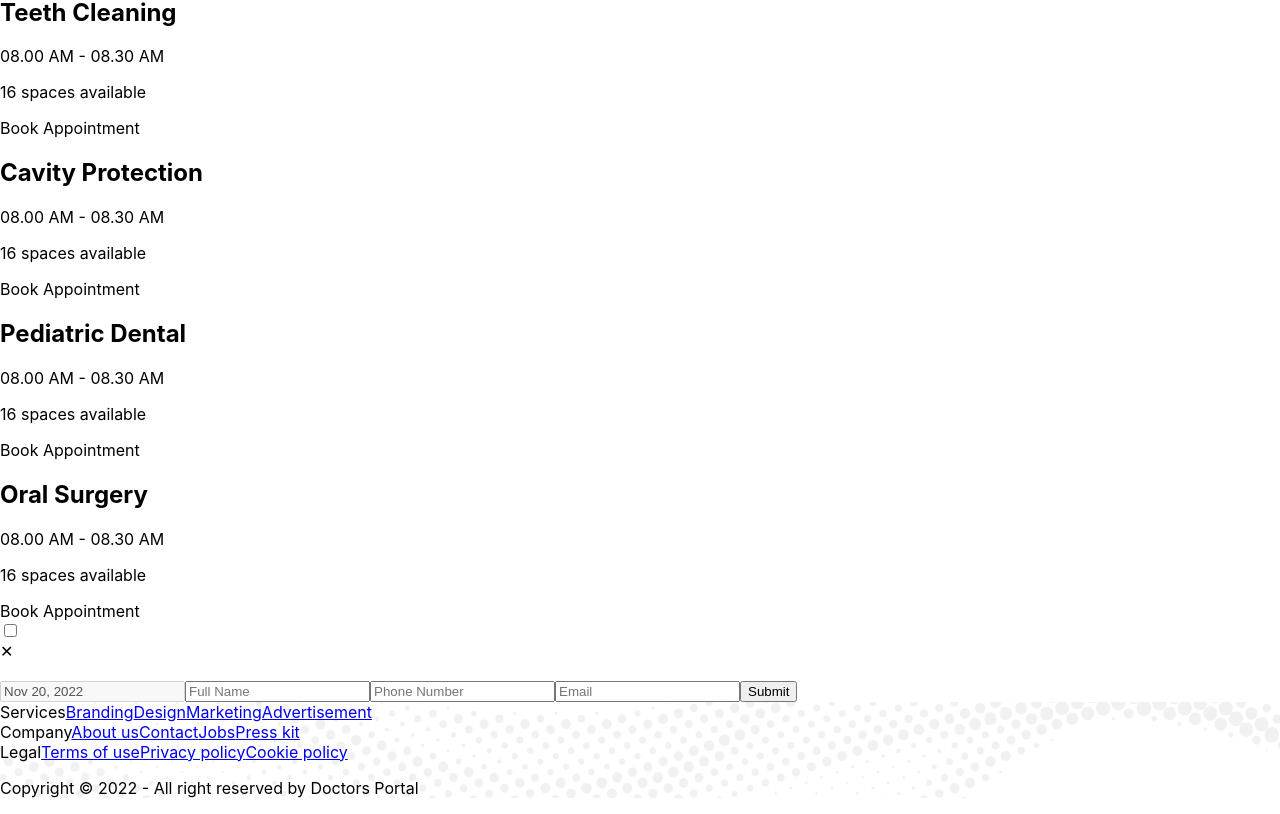
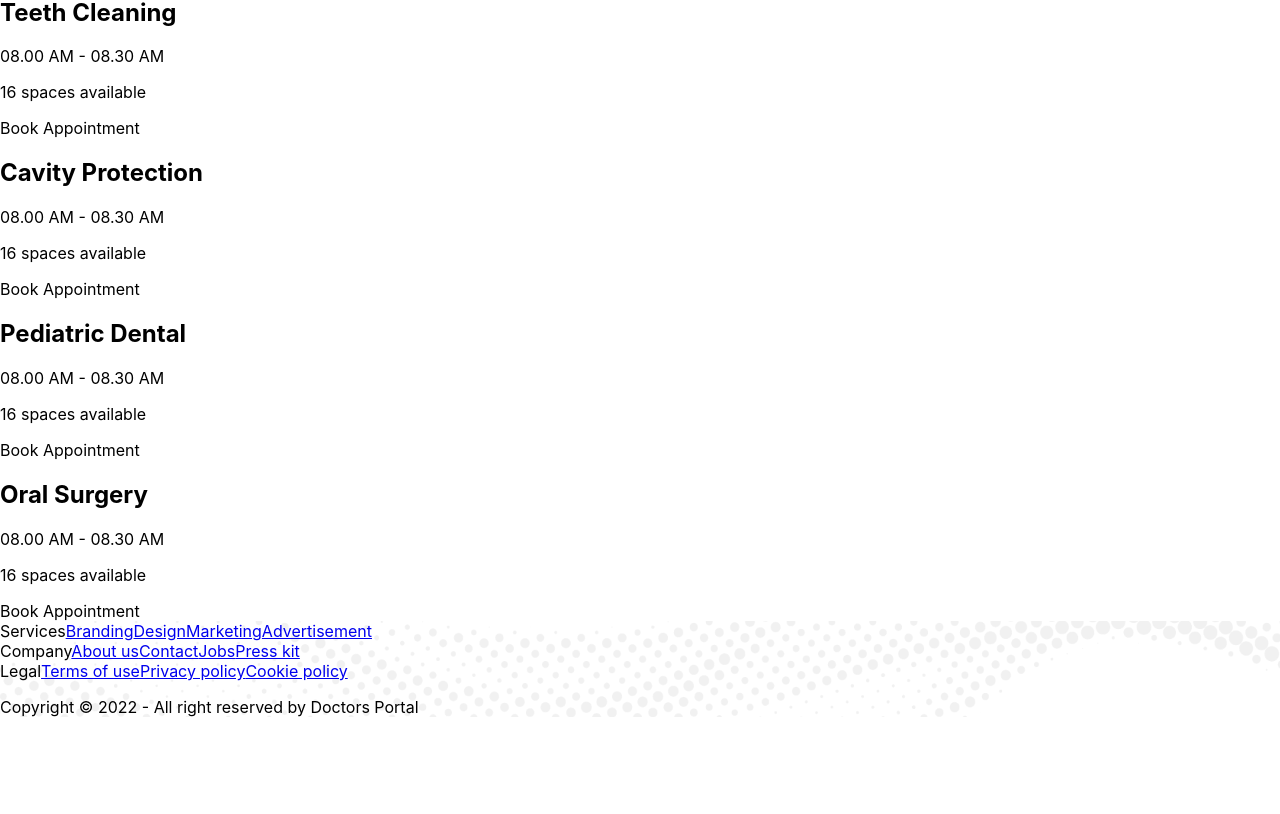
Before and after one commit to dev-parthive/doctors-portal-client, a React (Create React App) app: page /appointment in a window 1280 px wide. Shown: the part 2785-3599 px from the top of the page. After the commit the page ends 3518 px from the top, so only its background shows below. Built offline with nearby package versions, Linux system fonts and the light colour scheme.

Commit message:
appointment page fully done

```diff
--- a/src/pages/Appointment/AvailableAppointment/AppointmentOption.js
+++ b/src/pages/Appointment/AvailableAppointment/AppointmentOption.js
@@ -1,7 +1,7 @@
 import React from 'react';
 
 const AppointmentOption = ({appointmentOption , setTreatment}) => {
-    console.log(appointmentOption)
+    // console.log(appointmentOption)
     const{ name, slots, } =appointmentOption
     return (
         <div className="card shadow-xl my-8">
@@ -15,6 +15,7 @@
          className="btn btn-primary text-white uppercase  bg-gradient-to-r from-primary  to-secondary"
          onClick={()=>setTreatment(appointmentOption)}
          >Book Appointment</label>
+
     </div>
   </div>
 </div>
--- a/src/pages/Appointment/AvailableAppointment/AvailableAppointment.js
+++ b/src/pages/Appointment/AvailableAppointment/AvailableAppointment.js
@@ -5,7 +5,7 @@
 
 const AvailableAppointment = ({selectedDate}) => {
     const [appointmentOptions, setAppointmentOptions] = useState([])
-    const [treatment, setTreatment] = useState({})
+    const [treatment, setTreatment] = useState(null)
 
     useEffect( ()=>{
         fetch('appointemnetOption.json')
@@ -21,14 +21,14 @@
             <div className='grid grid-cols-1 lg:grid-cols-3 md:grid-cols-2 gap-5 mt-9'>
 
             {
-                appointmentOptions.map( option => <AppointmentOption key={option.id} appointmentOption={option} setTreatment={setTreatment}></AppointmentOption>)
+                appointmentOptions.map( option => <AppointmentOption key={option._id} appointmentOption={option} setTreatment={setTreatment}></AppointmentOption>)
             }
             </div>
           {
         //   akane props kore je treatement patacci taholo appointment option gula
             treatment &&   <BookingModal
             selectedDate={selectedDate}
-            treatment={treatment}></BookingModal>
+            treatment={treatment} setTreatment={setTreatment}></BookingModal>
           }
 
         </section>
--- a/src/pages/Appointment/BookingModal/BookingModal.js
+++ b/src/pages/Appointment/BookingModal/BookingModal.js
@@ -1,11 +1,31 @@
 import { format } from 'date-fns/esm';
 import React from 'react';
 
-const BookingModal = ({ treatment, selectedDate }) => {
+const BookingModal = ({ treatment, selectedDate, setTreatment }) => {
    //treatement is just another name of appointmentOptions with name, slots , slots  _id
   const { name , slots} = treatment
-  console.log(treatment)
+  // console.log(treatment)
   const date = format(selectedDate, "PP")
+
+  const handleBooking = (event) =>{
+    event.preventDefault()
+      const booking = {
+        name: event.target.name.value,
+        phone: event.target.phone.value,
+        email: event.target.email.value,
+        slot: event.target.slot.value,
+        appointmentDate : date ,
+        treatment: name ,
+      }
+
+      //TODO :  send data to the server
+      // and once darta is saved then close the modal
+      // and display sucess toast
+
+      console.log( booking)
+      setTreatment(null)
+  }
+
   return (
     <>
       <input type="checkbox" id="booking-modal" className="modal-toggle" />
@@ -13,20 +33,20 @@
         <div className="modal-box relative">
           <label htmlFor="booking-modal" className="btn btn-sm btn-circle absolute right-2 top-2">✕</label>
           <h3 className="text-lg font-bold">{name}</h3>
-          <form className='mt-10'>
+          <form onSubmit={handleBooking} className='mt-10'>
             <input type="text" disabled value={date} className=" input   w-full mb-5 bg-[#E6E6E6]" />
           {
             slots &&
-            <select className="select select-bordered w-full mb-5">
+            <select name='slot' className="select select-bordered w-full mb-5">
             {
-              slots.map(slot => <option value={slot}>{slot}</option>)
+              slots.map((slot, i) => <option key={i} value={slot}>{slot}</option>)
             }
 
           </select>
           }
-            <input type="text" placeholder="Full Name" className=" input input-bordered w-full mb-5" />
-            <input type="text" placeholder="Phone Number " className=" input input-bordered w-full mb-5" />
-            <input type="text" placeholder="Email " className=" input input-bordered w-full mb-5" />
+            <input name='name' type="text" placeholder="Full Name" className=" input input-bordered w-full mb-5" />
+            <input name="phone" type="text" placeholder="Phone Number " className=" input input-bordered w-full mb-5" required/>
+            <input name='email' type="Email" placeholder="Email " className=" input input-bordered w-full mb-5" />
 
             <input className='  w-full mb-5 btn ' type="submit" value="Submit" />
           </form>
--- a/src/pages/Login/Login.js
+++ b/src/pages/Login/Login.js
@@ -2,9 +2,11 @@
 
 const Login = () => {
     return (
+       <section className='h-[800px] flex justify-center items-center'>
         <div>
-            <h2>This is Login page</h2>
+            <h2 className='text-4xl '>Login</h2>
         </div>
+       </section>
     );
 };
 
```
